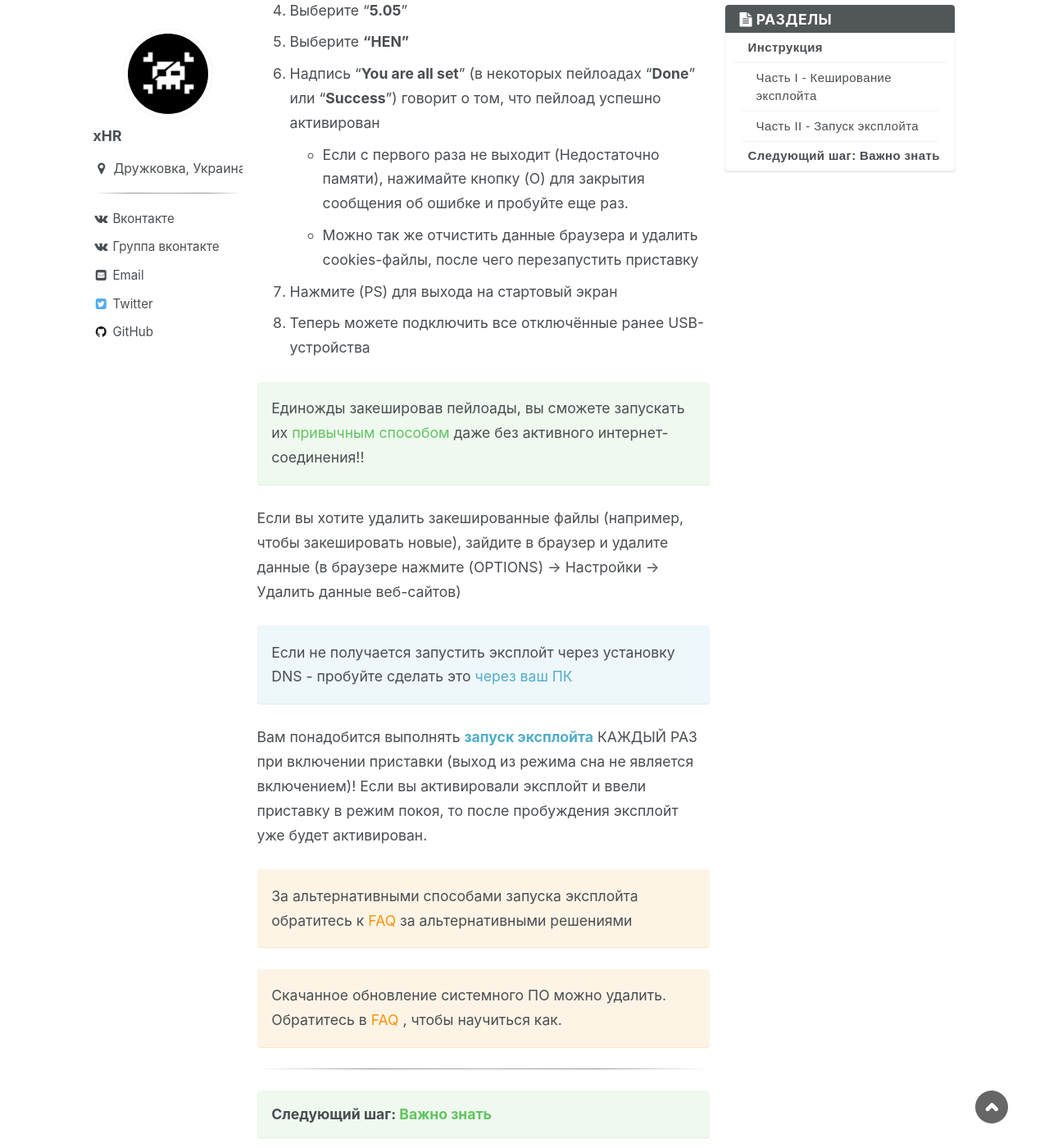
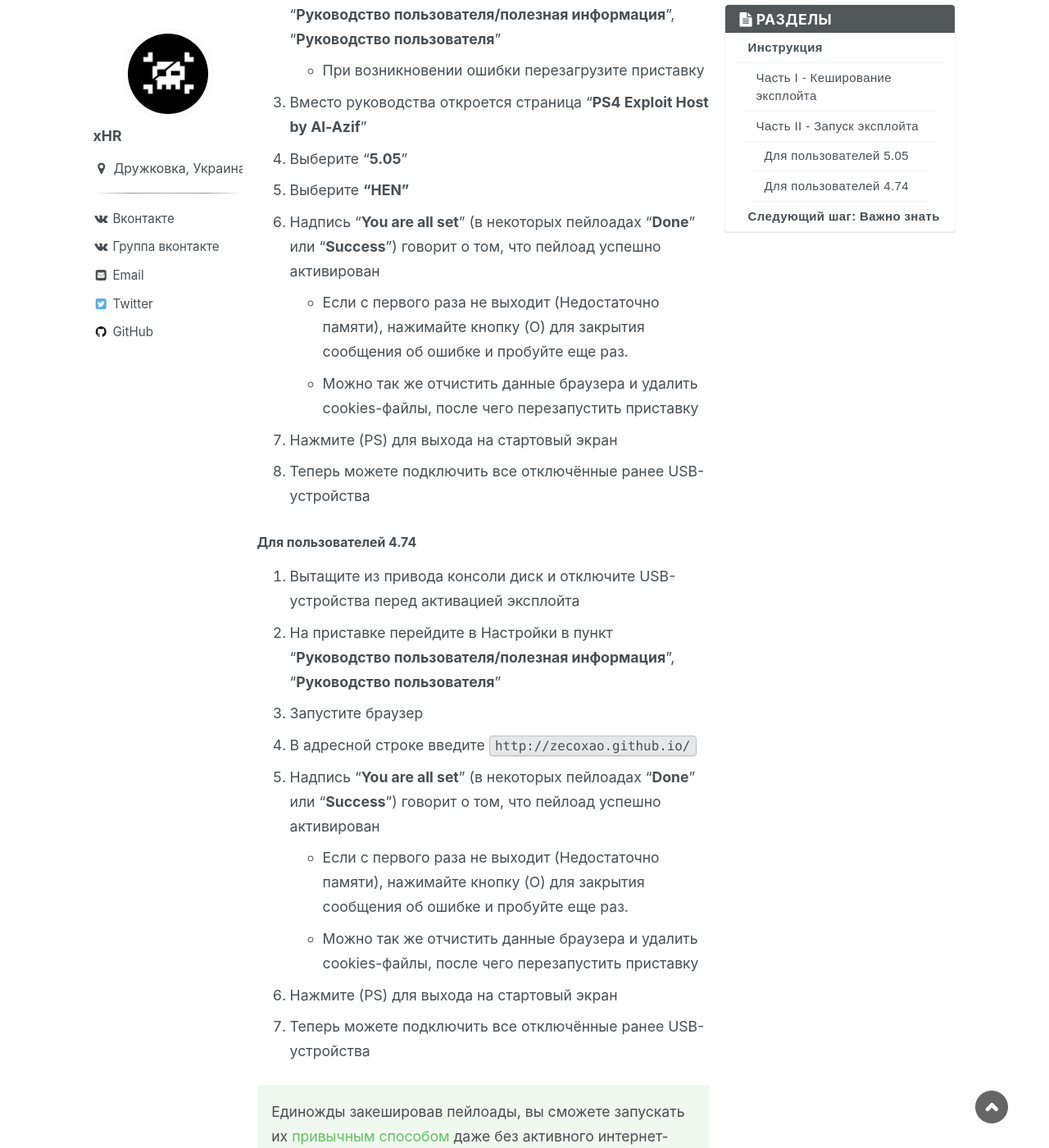
Before and after one commit to rashevskyv/ps4, a Jekyll site: the page built from _pages/start-hen-browser.md, in a window 1280 px wide and 1400 px high, scrolled down 1675 px. Shown: the whole window at 82% size. Built offline with Jekyll 4.4.1, drawn with Linux system fonts in a browser that asks for light colours; nearby versions of some CDN libraries; some of the changed text lies outside the part shown.

Commit message:
добавил информацию про 474

```diff
--- a/_pages/start-hen-browser.md
+++ b/_pages/start-hen-browser.md
@@ -8,6 +8,9 @@ author_profile: true
 ## Инструкция
 
 ### Часть I - Кеширование эксплойта
+
+Если вы пользователь прошивки 4.74, пропустите эту часть
+{: .notice--warning}
 
 1. Включите приставку
 1. Запустите браузер
@@ -29,11 +32,25 @@ author_profile: true
 
 ### Часть 	II - Запуск эксплойта
 
+#### Для пользователей 5.05
+
 {% include inc/launch-exploit.txt
 
 	payload='"HEN"'
 
 %}
+
+#### Для пользователей 4.74
+
+1. Вытащите из привода консоли диск и отключите USB-устройства перед активацией эксплойта
+1. На приставке перейдите в Настройки в пункт "**Руководство пользователя/полезная информация**", "**Руководство пользователя**"
+1. Запустите браузер
+1. В адресной строке введите `http://zecoxao.github.io/`
+1. Надпись "**You are all set**" (в некоторых пейлоадах "**Done**" или "**Success**") говорит о том, что пейлоад успешно активирован
+	* Если с первого раза не выходит (Недостаточно памяти), нажимайте кнопку (O) для закрытия сообщения об ошибке и пробуйте еще раз.
+	* Можно так же отчистить данные браузера и удалить cookies-файлы, после чего перезапустить приставку
+1. Нажмите (PS) для выхода на стартовый экран
+1. Теперь можете подключить все отключённые ранее USB-устройства
 
 Единожды закешировав пейлоады, вы сможете запускать их [привычным способом](#%D0%A7%D0%B0%D1%81%D1%82%D1%8C--ii---%D0%97%D0%B0%D0%BF%D1%83%D1%81%D0%BA-%D1%8D%D0%BA%D1%81%D0%BF%D0%BB%D0%BE%D0%B9%D1%82%D0%B0) даже без активного интернет-соединения!!
 {: .notice--success}
--- a/assets/js/plugins/jquery.greedy-navigation.js
+++ b/assets/js/plugins/jquery.greedy-navigation.js
@@ -71,7 +71,7 @@ $(document).ready(function(){
   }).on('mouseenter', function() {
     // Mouse is back, cancel the timer
     clearTimeout(timer);
-  })
+  });
 
   check();
 
```
Also changed, not shown: _pages/home.md (+1 -1 lines), _pages/start-hen.md (+4 -0 lines), _pages/ubs-update.md (+3 -0 lines).
